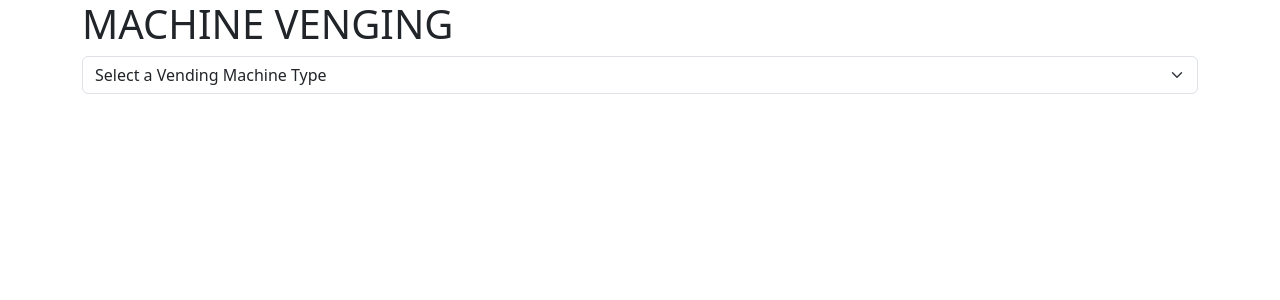
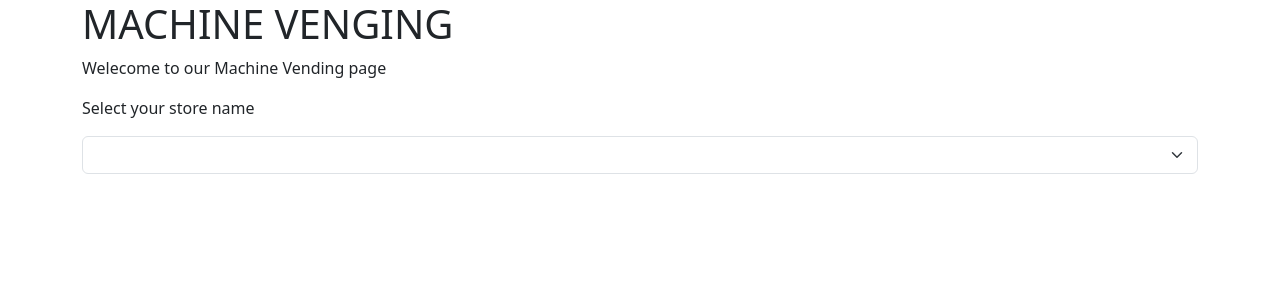
Before and after one commit to naroamartin/CS348-Project-Naroa-Martin, a Flask app: page / in a window 1280 px wide. Shown: the top 300 px of the page. Run offline with Flask 3, Linux system fonts and the light colour scheme.

Commit message:
requeriment for deployment

```diff
--- /dev/null
+++ b/requirements.txt
@@ -0,0 +1,2 @@
+Flask
+gunicorn
--- a/templates/home.html
+++ b/templates/home.html
@@ -12,9 +12,11 @@
 <body>
   <div class="container">
     <h1>MACHINE VENGING</h1>
+    <p>Welecome to our Machine Vending page</p>
+    <p>Select your store name </p>
 
     <select class="form-select" aria-label="Default select example">
-      <option selected > Select a Vending Machine Type </option>
+      <option selected ></option>
       <option value="1">Caffee </option>
       <option value="2">Bottled Drinks</option>
       <option value="3"> Food</option>
@@ -23,6 +25,8 @@
 
 
 
+
+
 </body>
 
 </html>
```
